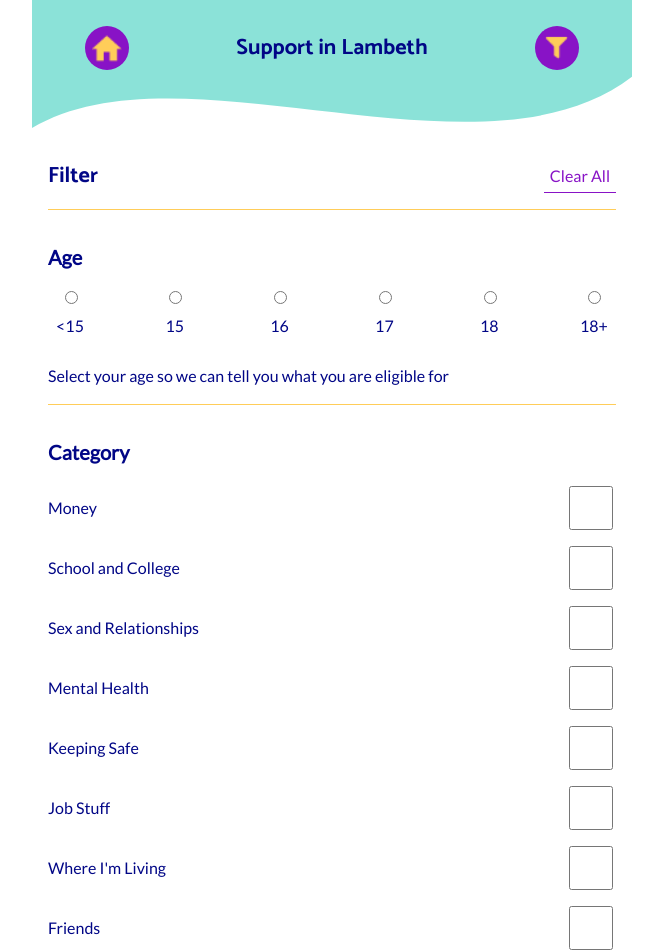
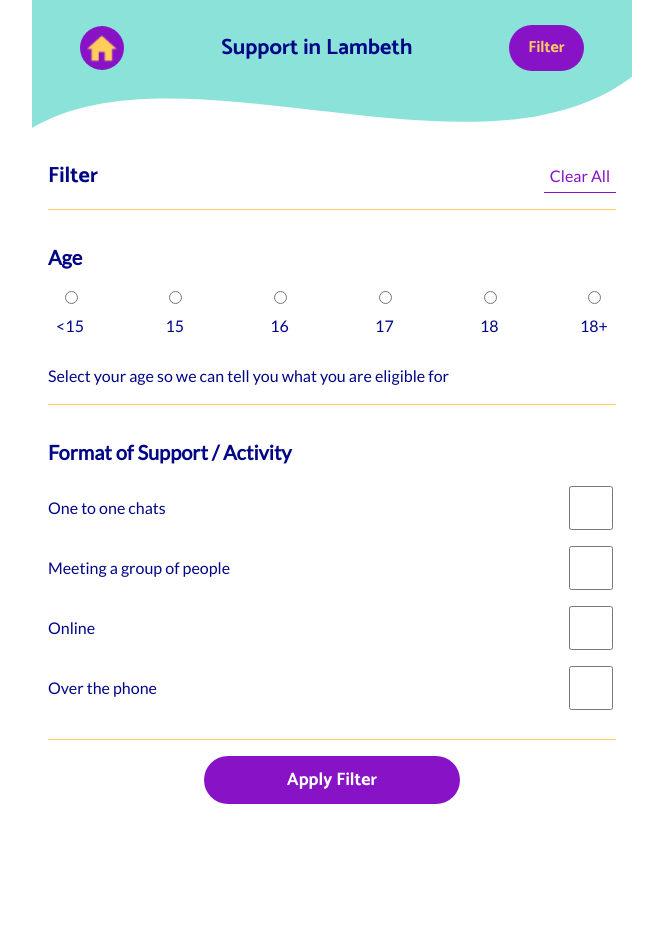
Before and after one commit to neontribe/my-best-life, a Next.js app: page /filter in a window 1280 px wide. Shown: the top 952 px of the page, without its empty margins (308-971 px from the left). After the commit the page ends 840 px from the top, so only its background shows below. Built offline with nearby package versions, Linux system fonts and the light colour scheme.

Commit message:
refactor: remove categories from filter, consolidate duplicated button styling in one component

```diff
--- a/pages/filter.tsx
+++ b/pages/filter.tsx
@@ -10,9 +10,9 @@ import { RadioButton } from '../src/Components/RadioButton'
 import {
   FilterContext,
   allAges,
-  allCategories,
   allFormats,
 } from '../src/context/FilterContext'
+import { ButtonBase } from '../src/Components/ButtonBase'
 
 const Top = styled.section`
   border-bottom: 1px solid ${(props) => props.theme.colours.yellow};
@@ -64,15 +64,7 @@ const HorizontalGroup = styled.div`
   justify-content: space-between;
 `
 
-const ButtonLink = styled.a`
-  align-items: center;
-  background-color: ${(props) => props.theme.colours.purple};
-  border-radius: 5rem;
-  border: 3px solid transparent;
-  color: ${(props) => props.theme.colours.white};
-  display: flex;
-  font-family: 'Catamaran', sans-serif;
-  font-weight: bold;
+const ButtonLink = styled(ButtonBase)`
   font-size: ${(props) => props.theme.fontSizes.highlight};
   padding: 0.5rem;
   width: 16rem;
@@ -80,31 +72,13 @@ const ButtonLink = styled.a`
   justify-content: center;
   margin: auto;
   max-width: calc(100% - 2rem);
-  text-decoration: none;
   margin-bottom: 2em;
-
-  &:focus {
-    outline: 2px dashed ${(props) => props.theme.colours.blue};
-    outline-offset: 2px;
-  }
-
-  &:hover {
-    background-color: ${(props) => props.theme.colours.purple_light};
-    color: ${(props) => props.theme.colours.purple};
-    transition: 0.3s;
-  }
 `
 
 export const FilterPage: NextPage = () => {
-  const {
-    age,
-    ageUpdate,
-    categories,
-    categoryUpdate,
-    formats,
-    formatUpdate,
-    clearAll,
-  } = useContext(FilterContext)
+  const { age, ageUpdate, formats, formatUpdate, clearAll } = useContext(
+    FilterContext
+  )
 
   return (
     <Layout>
@@ -129,21 +103,6 @@ export const FilterPage: NextPage = () => {
           })}
         </HorizontalGroup>
         <p>Select your age so we can tell you what you are eligible for</p>
-      </FilterSection>
-      <FilterSection>
-        <h3>Category</h3>
-        <CheckboxGroup>
-          {allCategories.map((category) => {
-            return (
-              <Checkbox
-                key={category}
-                label={category}
-                checked={categories.includes(category)}
-                onChange={categoryUpdate}
-              />
-            )
-          })}
-        </CheckboxGroup>
       </FilterSection>
       {/* <FilterSection>
         <h3>Cost</h3>
--- /dev/null
+++ b/src/Components/ButtonBase.tsx
@@ -0,0 +1,30 @@
+import styled from 'styled-components'
+
+// Base component to provide styles for a simple button. No size is set, so
+// this must component must be extended, e.g.:
+//
+//     const MyButton = styled(ButtonBase)`
+//       height: 3rem;
+//     `
+export const ButtonBase = styled.a`
+  align-items: center;
+  background-color: ${(props) => props.theme.colours.purple};
+  border-radius: 5rem;
+  border: 3px solid transparent;
+  color: ${(props) => props.theme.colours.white};
+  display: flex;
+  font-family: 'Catamaran', sans-serif;
+  font-weight: bold;
+  text-decoration: none;
+
+  &:focus {
+    outline: 2px dashed ${(props) => props.theme.colours.blue};
+    outline-offset: 2px;
+  }
+
+  &:hover {
+    background-color: ${(props) => props.theme.colours.purple_light};
+    color: ${(props) => props.theme.colours.purple};
+    transition: 0.3s background-color, 0.3s color;
+  }
+`
--- a/src/Components/Header.tsx
+++ b/src/Components/Header.tsx
@@ -3,6 +3,7 @@ import Image from 'next/image'
 import styled from 'styled-components'
 
 import { VisuallyHidden } from './VisuallyHidden'
+import { ButtonBase } from './ButtonBase'
 
 const Header = styled.header`
   background-color: ${(props) => props.theme.colours.aqua};
@@ -27,30 +28,15 @@ const Title = styled.h1`
   font-size: ${(props) => props.theme.fontSizes.title};
 `
 
-const ButtonLink = styled.a`
-  align-items: center;
-  background-color: ${(props) => props.theme.colours.purple};
-  border-radius: 5rem;
-  border: 3px solid transparent;
-  color: ${(props) => props.theme.colours.white};
-  display: flex;
-  font-family: 'Catamaran', sans-serif;
-  font-weight: bold;
+const ButtonLink = styled(ButtonBase)`
   height: 44px;
   width: 44px;
   padding: 4px;
-  text-decoration: none;
+`
 
-  &:focus {
-    outline: 2px dashed ${(props) => props.theme.colours.blue};
-    outline-offset: 2px;
-  }
-
-  &:hover {
-    background-color: ${(props) => props.theme.colours.purple_light};
-    color: ${(props) => props.theme.colours.purple};
-    transition: 0.3s;
-  }
+const ButtonLinkText = styled(ButtonBase)`
+  padding: 0.5rem 1rem;
+  color: ${(props) => props.theme.colours.yellow};
 `
 
 export const HeaderComponent = (): JSX.Element => {
@@ -79,14 +65,7 @@ export const HeaderComponent = (): JSX.Element => {
           </Link>
           <Title>Support in Lambeth</Title>
           <Link href={`/filter`} passHref>
-            <ButtonLink>
-              <Image
-                src="/img/filter-icon.png"
-                alt="Filter"
-                height={44}
-                width={44}
-              />
-            </ButtonLink>
+            <ButtonLinkText>Filter</ButtonLinkText>
           </Link>
         </HeaderContents>
       </Header>
--- a/src/context/FilterContext.tsx
+++ b/src/context/FilterContext.tsx
@@ -3,8 +3,6 @@ import { createContext, FC, PropsWithChildren, useState } from 'react'
 interface FilterContextValue {
   age: string | undefined
   ageUpdate: (input: string) => void
-  categories: Array<string>
-  categoryUpdate: (input: string) => void
   formats: Array<string>
   formatUpdate: (input: string) => void
   clearAll: () => void
@@ -13,29 +11,12 @@ interface FilterContextValue {
 const defaultValueShape = {
   age: '',
   ageUpdate: () => undefined,
-  categories: [''],
-  categoryUpdate: () => undefined,
   formats: [''],
   formatUpdate: () => undefined,
   clearAll: () => undefined,
 }
 
 export const allAges = ['<15', '15', '16', '17', '18', '18+']
-
-export const allCategories = [
-  'Money',
-  'School and College',
-  'Sex and Relationships',
-  'Mental Health',
-  'Keeping Safe',
-  'Job Stuff',
-  "Where I'm Living",
-  'Friends',
-  'Family',
-  'Drink and Drugs',
-  'My Body',
-  'My Rights and the Law',
-]
 
 export const allFormats = [
   'One to one chats',
@@ -49,23 +30,11 @@ export const FilterContext = createContext<FilterContextValue>(
 )
 
 export const FilterProvider: FC<PropsWithChildren<any>> = ({ children }) => {
-  const [categories, setCategories] = useState<Array<string>>([])
   const [formats, setFormats] = useState<Array<string>>([])
   const [age, setAge] = useState<string | undefined>()
 
   function ageUpdate(input: string) {
     setAge(input)
-  }
-
-  function categoryUpdate(input: string) {
-    const currentItems = categories
-
-    if (currentItems.includes(input)) {
-      setCategories(currentItems.filter((item) => item !== input))
-    } else {
-      currentItems.push(input)
-      setCategories([...currentItems])
-    }
   }
 
   function formatUpdate(input: string) {
@@ -81,7 +50,6 @@ export const FilterProvider: FC<PropsWithChildren<any>> = ({ children }) => {
 
   function clearAll() {
     setAge(undefined)
-    setCategories([])
     setFormats([])
   }
 
@@ -90,8 +58,6 @@ export const FilterProvider: FC<PropsWithChildren<any>> = ({ children }) => {
       value={{
         age,
         ageUpdate,
-        categories,
-        categoryUpdate,
         formats,
         formatUpdate,
         clearAll,
```
Also changed, not shown: pages/service/[id].tsx (+0 -30 lines), src/Components/Card.tsx (+2 -20 lines), src/Components/CardList.tsx (+1 -17 lines).
